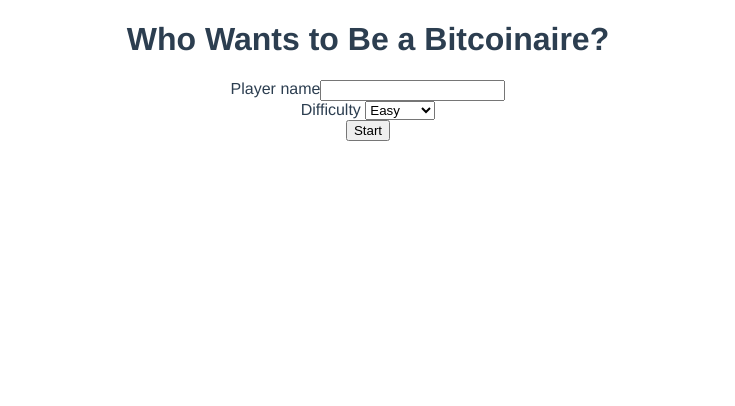
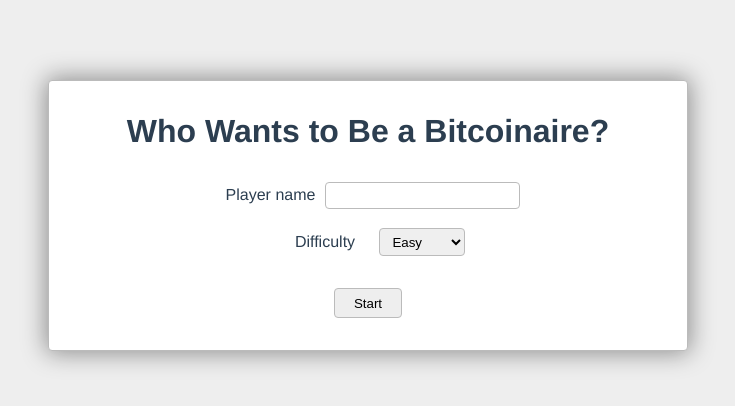
Before and after one commit to mtimoustafa/who-wants-to-be-a-bitcoinnaire, a Vue app: page /#/ in a window 1280 px wide. Shown: the top 406 px of the page, without its empty margins (272-1007 px from the left). Built offline with nearby package versions, Linux system fonts and the light colour scheme.

Commit message:
Make it pretty

```diff
--- a/package.json
+++ b/package.json
@@ -30,7 +30,9 @@
     "babel-eslint": "^10.1.0",
     "eslint": "^6.7.2",
     "eslint-plugin-vue": "^7.0.0-0",
-    "nodemon": "^2.0.6"
+    "nodemon": "^2.0.6",
+    "sass": "^1.29.0",
+    "sass-loader": "^10.1.0"
   },
   "eslintConfig": {
     "root": true,
--- a/src/App.vue
+++ b/src/App.vue
@@ -1,28 +1,62 @@
 <template>
-  <h1>Who Wants to Be a Bitcoinaire?</h1>
+  <div class="content-wrapper">
+    <h1 class="app-header">
+      Who Wants to Be a Bitcoinaire?
+    </h1>
 
-  <router-view/>
+    <router-view/>
+  </div>
 </template>
 
-<style>
+<style lang="scss">
+html {
+  height: 100%;
+}
+
+body {
+  margin: 0;
+  min-height: 100%;
+
+  background-color: #eee;
+}
+
+button {
+  padding: 0.4rem 1.2rem;
+  background: #eee;
+  border: 1px solid #bbb;
+  border-radius: 4px;
+
+  &:active {
+    background: #bbb;
+  }
+}
+
 #app {
+  padding-top: 5rem;
+  color: #2c3e50;
+
   font-family: Avenir, Helvetica, Arial, sans-serif;
   -webkit-font-smoothing: antialiased;
   -moz-osx-font-smoothing: grayscale;
   text-align: center;
-  color: #2c3e50;
 }
 
-#nav {
-  padding: 30px;
+.content-wrapper {
+  box-sizing: border-box;
+  width: 80%;
+  max-width: 40rem;
+  margin: auto;
+  padding: 2rem;
+
+  border: 1px solid #bbb;
+  border-radius: 4px;
+
+  background-color: #fff;
+  box-shadow: 0px 0px 25px 2px rgba(0,0,0,0.41);
 }
 
-#nav a {
-  font-weight: bold;
-  color: #2c3e50;
-}
-
-#nav a.router-link-exact-active {
-  color: #42b983;
+.app-header {
+  margin-top: 0;
+  margin-bottom: 2rem;
 }
 </style>
--- a/src/components/HighScores.vue
+++ b/src/components/HighScores.vue
@@ -1,5 +1,8 @@
 <template>
-  <table>
+  <table
+    class="high-scores-table"
+    cellspacing="0"
+  >
     <thead>
       <tr>
         <th>Name</th>
@@ -17,7 +20,7 @@
         <td>{{ score.playerName }}</td>
         <td>{{ score.score }} of {{ score.totalQuestions }}</td>
         <td>{{ score.rankingScore }}%</td>
-        <td>{{ score.difficulty }}</td>
+        <td>{{ capitalise(score.difficulty) }}</td>
       </tr>
     </tbody>
     <tbody v-else>
@@ -30,9 +33,12 @@
 
 <script>
 import { mapState, mapGetters, mapActions } from 'vuex';
+import Helpers from '../mixins/Helpers';
 
 export default {
   name: 'HighScores',
+
+  mixins: [Helpers],
 
   props: {
     extraScores: {
@@ -69,3 +75,33 @@ export default {
   },
 }
 </script>
+
+<style lang="scss" scoped>
+.high-scores-table {
+  width: 100%;
+  text-align: left;
+  border: 1px solid #bbb;
+  border-radius: 4px;
+  table-layout: fixed;
+
+  tr:nth-child(even) {
+    background: #f7f7f7;
+  }
+
+  th, td {
+    padding: 0.3rem 0.5rem;
+    width: 50%;
+    text-align: left;
+    border-left: 1px solid #bbb;
+    word-break: break-word;
+
+    &:first-child {
+      border: none;
+    }
+  }
+
+  th {
+    background: #eee;
+  }
+}
+</style>
--- a/src/mixins/Redirect.js
+++ b/src/mixins/Redirect.js
@@ -11,4 +11,4 @@ export default {
       this.$router.replace('/');
     }
   },
-};
+}
--- a/src/views/Lobby.vue
+++ b/src/views/Lobby.vue
@@ -1,36 +1,47 @@
 <template>
-  <div>
+  <div class="lobby">
     <div class="game-options">
-      <div class="player-name-wrapper">
-        <label for="player-name">
+      <div
+        class="player-name-wrapper"
+        :class="{ 'player-name-wrapper--error': formError }"
+      >
+        <label
+          for="player-name-input"
+          class="form-label"
+        >
           Player name
         </label>
 
-        <div>
+        <div
+          class="player-name-input-wrapper"
+        >
           <input
-            id="player-name"
-            class="player-name-input"
-            :class="{ 'player-name--error': formError }"
+            id="player-name-input"
             v-model="playerName"
+            @keydown.enter.stop="startRound"
           />
 
-          <div
+          <span
             v-if="formError"
             class="player_name_error_message"
           >
             Please enter a name
-          </div>
+          </span>
         </div>
       </div>
 
-      <div class="difficulty-select">
-        <label for="difficulty-select">
+      <div>
+        <label
+          for="difficulty-select"
+          class="form-label"
+        >
           Difficulty
         </label>
 
         <select
           id="difficulty-select"
           v-model="difficulty"
+          @keydown.enter.stop="startRound"
         >
           <option
             v-for="difficulty in difficulties"
@@ -99,31 +110,61 @@ export default {
 }
 </script>
 
-<style scoped>
-h3 {
-  margin: 40px 0 0;
+<style lang="scss" scoped>
+@mixin input-field-style {
+  padding: 0.3rem 0.5rem;
+  border: 1px solid #bbb;
+  border-radius: 4px;
 }
 
-ul {
-  list-style-type: none;
-  padding: 0;
+$error-color: #a81d32;
+
+.lobby {
+  display: flex;
+  flex-direction: column;
+  align-items: center;
 }
 
-li {
-  display: inline-block;
-  margin: 0 10px;
+.game-options {
+  margin-bottom: 2rem;
 }
 
-a {
-  color: #42b983;
+.form-label {
+  display: inline-block;
+  width: 6.8rem;
 }
 
 .player-name-wrapper {
-  display: flex;
-  justify-content: center;
+  margin-bottom: 1.2rem;
+
+  &.player-name-wrapper--error {
+    margin-bottom: 2.5rem;
+
+    #player-name-input {
+      border-color: $error-color;
+    }
+  }
 }
 
-.player-name-input {
-  display: block;
+.player-name-input-wrapper {
+  display: inline-block;
+  position: relative;
+}
+
+#player-name-input {
+  @include input-field-style;
+}
+
+#difficulty-select {
+  @include input-field-style;
+}
+
+.player_name_error_message {
+  position: absolute;
+  top: 2.2rem;
+  left: 0;
+
+  font-size: 0.9rem;
+  color: $error-color;
 }
 </style>
--- a/src/views/Questions.vue
+++ b/src/views/Questions.vue
@@ -1,22 +1,28 @@
 <template>
   <div v-if="questionsPopulated">
-    <p>
+    <h2 class="question-count">
       Question {{ currentQuestionNumber }} of {{ totalQuestions }}
-    </p>
+    </h2>
 
-    {{ currentQuestion }}
+    <div class="question-wrapper">
+      <p
+        v-html="currentQuestion.question"
+        class="question-text"
+      />
 
-    <p v-html="currentQuestion.question" />
-
+      <div class="answers-wrapper">
         <div
           v-for="(answer, index) in answerPool"
           :key="`answer_${index}`"
+          class="answer-item"
         >
           <input
             type="radio"
             :id="`answer_${index}`"
             :value="answer"
             v-model="chosenAnswer"
+            class="answer-radio-button"
+            @keydown.enter.stop="submitAnswer"
           />
 
           <label
@@ -24,10 +30,12 @@
             v-html="answer"
           />
         </div>
+      </div>
 
       <button @click="submitAnswer">
         Next
       </button>
+    </div>
   </div>
 
   <div v-else>
@@ -93,6 +101,7 @@ export default {
       this.currentScore += (this.chosenAnswer === this.currentQuestion.correct_answer);
 
       if (this.currentQuestionNumber < this.totalQuestions) {
+        this.chosenAnswer = undefined;
         this.getNextQuestion();
       } else {
         this.submitRound();
@@ -116,3 +125,34 @@ export default {
   },
 }
 </script>
+
+<style lang="scss" scoped>
+.question-count {
+  margin-top: 0;
+  margin-bottom: 1.5rem;
+}
+
+.question-wrapper {
+  display: flex;
+  flex-direction: column;
+  align-items: center;
+}
+
+.question-text {
+  margin-top: 0;
+  margin-bottom: 2rem;
+}
+
+.answers-wrapper {
+  margin-bottom: 2rem;
+}
+
+.answer-item {
+  text-align: left;
+  margin-bottom: 0.5rem;
+}
+
+.answer-radio-button {
+  margin-right: 1rem;
+}
+</style>
--- a/src/views/Summary.vue
+++ b/src/views/Summary.vue
@@ -1,18 +1,38 @@
 <template>
-  Score: {{ roundStats.score }} of {{ roundStats.totalQuestions }}
-  Percent correct: {{ percentCorrect }}%
-  Difficulty: {{ roundStats.difficulty }}
+  <div class="score-breakdown">
+    <h2>
+      Score: {{ roundStats.score }} of {{ roundStats.totalQuestions }}
+    </h2>
 
-  <button @click="$router.replace('/')">
+    <p>
+      Accuracy: {{ percentCorrect }}%
+    </p>
+
+    <p>
+      Difficulty: {{ capitalise(roundStats.difficulty) }}
+    </p>
+  </div>
+
+  <button
+    class="new-game-button"
+    @click="$router.replace('/')"
+  >
     New Game
   </button>
 
-  <HighScores />
+  <div>
+    <h2 class="high-scores-header">
+      High Scores
+    </h2>
+
+    <HighScores />
+  </div>
 </template>
 
 <script>
 import { mapState, mapGetters } from 'vuex';
 import HighScores from '../components/HighScores';
+import Helpers from '../mixins/Helpers';
 import Redirect from '../mixins/Redirect';
 
 export default {
@@ -22,7 +42,10 @@ export default {
     HighScores,
   },
 
-  mixins: [Redirect],
+  mixins: [
+    Helpers,
+    Redirect
+  ],
 
   computed: {
     ...mapState(['roundStats']),
@@ -30,3 +53,23 @@ export default {
   },
 }
 </script>
+
+<style lang="scss" scoped>
+.score-breakdown {
+  margin-bottom: 1rem;
+
+  h2, p {
+    margin-top: 0;
+    margin-bottom: 0.5rem;
+  }
+}
+
+.new-game-button {
+  margin-bottom: 2rem;
+}
+
+.high-scores-header {
+  margin-top: 0;
+  margin-bottom: 1rem;
+}
+</style>
```
Also changed, not shown: 2 other files (tests, documents, lock files or other folders). Lines whose indentation alone changed are shown as unchanged.
